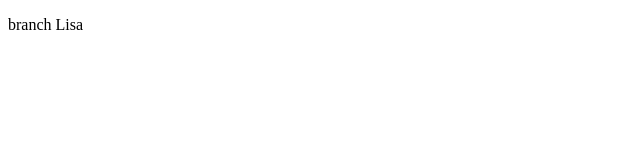
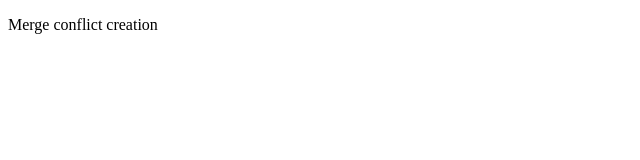
Before and after one commit to ConceptaNjolima/Demo, a plain HTML site: page index.html in a window 1280 px wide. Shown: the full height of the page, 0-640 px from the left. Drawn offline with Linux system fonts and the light colour scheme.

Commit message:
create merge conflict

```diff
--- a/index.html
+++ b/index.html
@@ -8,7 +8,7 @@
 </head>
 
 <body>
-<p> branch Lisa</p>
+<p> Merge conflict creation </p>
 </body>
 
 </html>
```
